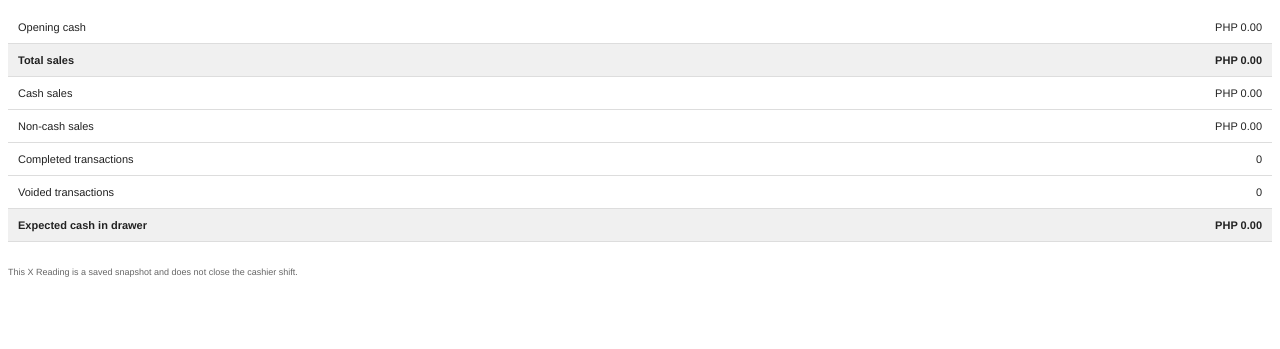
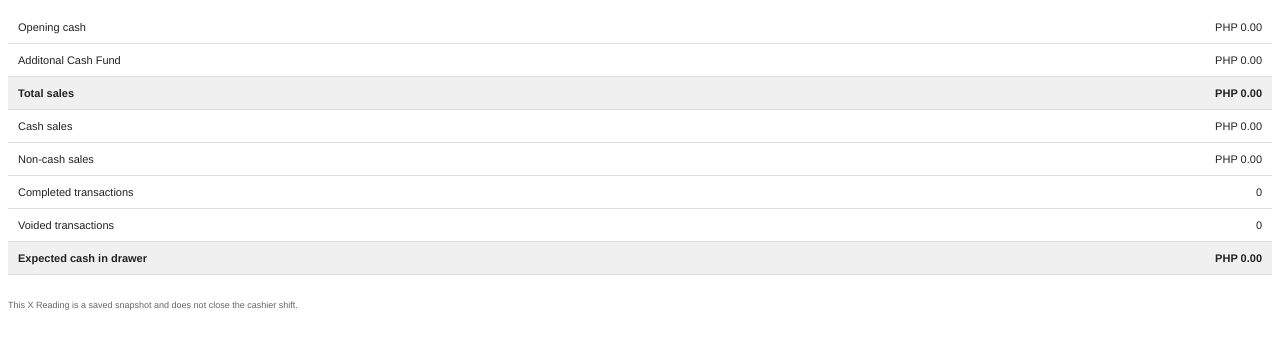
Before and after one commit to DocJayyy/TindaTech-POS, a Django app: template sales/templates/sales/x_reading_pdf.html in a window 1280 px wide. Shown: the part 130-479 px from the top of the page. Run offline with Django 5.2, Linux system fonts and the light colour scheme; the template is opened without the code that fills it, so the values that code supplies are empty.

Commit message:
adding additional change fund in z reading and x reading pdf

```diff
--- a/sales/templates/sales/x_reading_pdf.html
+++ b/sales/templates/sales/x_reading_pdf.html
@@ -68,6 +68,10 @@
             <td>Opening cash</td>
             <td>PHP {{ reading.report_data.opening_cash|default:"0.00" }}</td>
         </tr>
+        <tr>
+            <td>Additonal Cash Fund</td>
+            <td>PHP {{ reading.report_data.additional_change_fund|default:"0.00" }}</td>
+        </tr>
         <tr class="total">
             <td>Total sales</td>
             <td>PHP {{ reading.report_data.total_sales|default:"0.00" }}</td>
--- a/sales/templates/sales/z_reading_pdf.html
+++ b/sales/templates/sales/z_reading_pdf.html
@@ -79,6 +79,11 @@
             <td>PHP {{ report.opening_cash|default:"0.00" }}</td>
         </tr>
 
+        <tr>
+            <td>Additional Change Fund</td>
+            <td>PHP {{ report.additional_change_fund|default:"0.00" }}</td>
+        </tr>
+
         <tr class="total">
             <td>Total sales</td>
             <td>PHP {{ report.total_sales|default:"0.00" }}</td>
```
Also changed, not shown: sales/templates/sales/z_reading_detail.html (line endings or trailing spaces).
